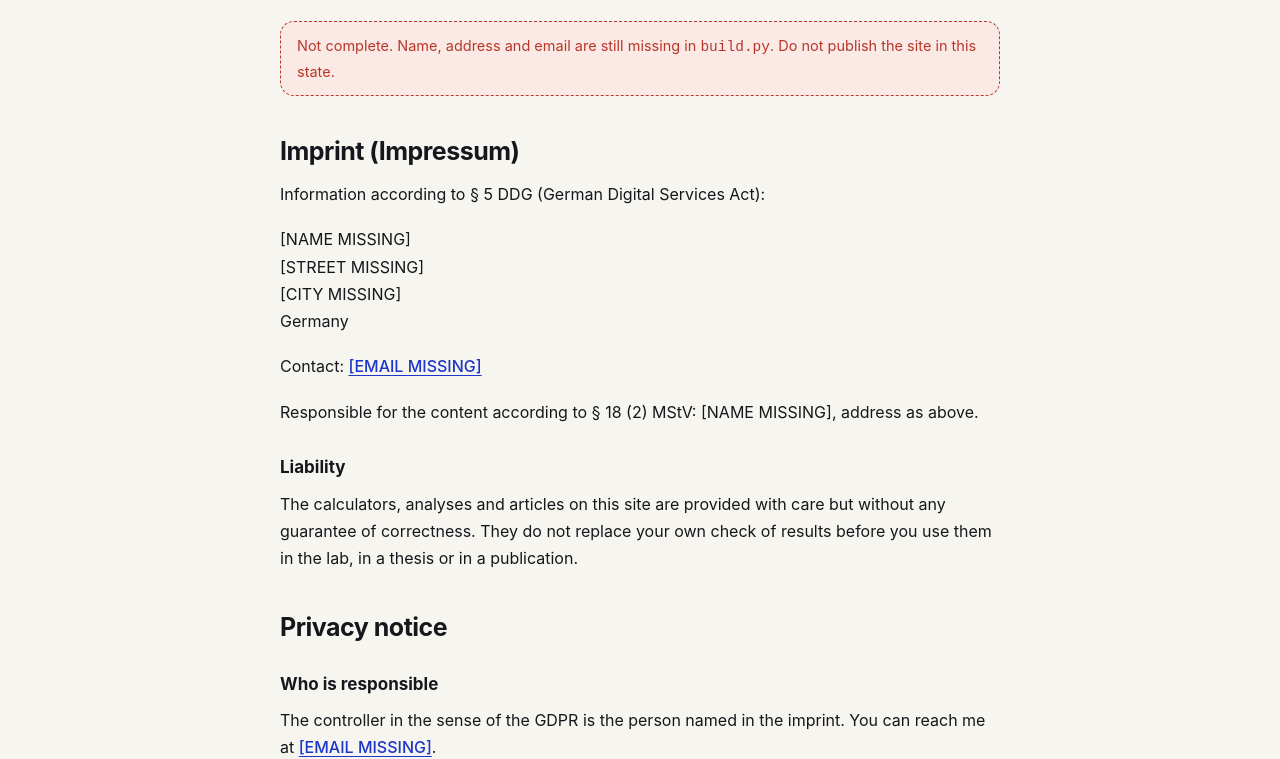
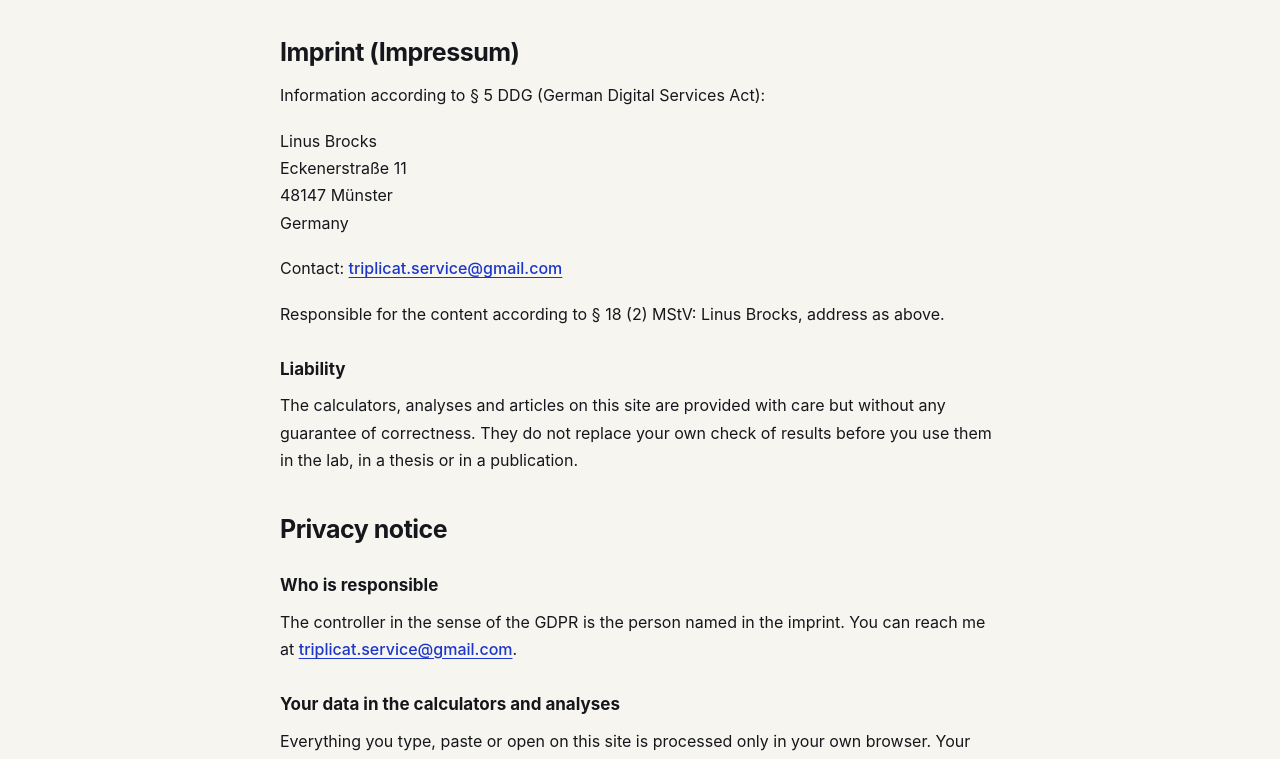
Before and after one commit to lbrocks268/triplicat, a plain HTML site: page docs/legal.html in a window 1280 px wide. Shown: the part 190-949 px from the top of the page. Drawn offline with Linux system fonts and the light colour scheme.

Commit message:
Fill in imprint details and name Gmail in the privacy notice
Name, postal address and contact email are set in LEGAL, so the build
no longer reports NOT READY TO PUBLISH and the legal page is indexed.
The contact email is a Gmail address, so the privacy notice now names
Google as the provider that receives and stores those emails.

Co-Authored-By: Claude Opus 5.5 <noreply@anthropic.com>

```diff
--- a/docs/legal.html
+++ b/docs/legal.html
@@ -5,7 +5,6 @@
 <meta name="viewport" content="width=device-width, initial-scale=1">
 <title>Imprint and privacy | Triplicat</title>
 <meta name="description" content="Imprint (Impressum) and privacy notice.">
-<meta name="robots" content="noindex">
 <meta name="theme-color" content="#f7f5ef" media="(prefers-color-scheme: light)">
 <meta name="theme-color" content="#0c0d11" media="(prefers-color-scheme: dark)">
 <link rel="canonical" href="https://triplicat.com/legal.html">
@@ -25,20 +24,20 @@
 <button class="theme" id="theme" type="button" aria-label="Switch between light and dark"><svg viewBox="0 0 24 24" fill="none" stroke="currentColor" stroke-width="2" stroke-linecap="round" aria-hidden="true"><circle cx="12" cy="12" r="8.5"/><path d="M12 3.5v17a8.5 8.5 0 0 0 0-17z" fill="currentColor"/></svg></button></nav>
 </div></header>
 <main class="wrap narrow">
-<div class="page-head"><h1>Imprint and privacy</h1></div><p class="todo" style="margin-top:24px">Not complete. Name, address and email are still missing in <code>build.py</code>. Do not publish the site in this state.</p>
+<div class="page-head"><h1>Imprint and privacy</h1></div>
 <div class="prose legal">
 <h2 id="imprint">Imprint (Impressum)</h2>
 <p>Information according to &sect; 5 DDG (German Digital Services Act):</p>
-<p>[NAME MISSING]<br>[STREET MISSING]<br>[CITY MISSING]<br>Germany</p>
-<p>Contact: <a href="mailto:[EMAIL MISSING]">[EMAIL MISSING]</a></p>
-<p>Responsible for the content according to &sect; 18 (2) MStV: [NAME MISSING], address as above.</p>
+<p>Linus Brocks<br>Eckenerstraße 11<br>48147 Münster<br>Germany</p>
+<p>Contact: <a href="mailto:triplicat.service@gmail.com">triplicat.service@gmail.com</a></p>
+<p>Responsible for the content according to &sect; 18 (2) MStV: Linus Brocks, address as above.</p>
 
 <h3>Liability</h3>
 <p>The calculators, analyses and articles on this site are provided with care but without any guarantee of correctness. They do not replace your own check of results before you use them in the lab, in a thesis or in a publication.</p>
 
 <h2 id="privacy">Privacy notice</h2>
 <h3>Who is responsible</h3>
-<p>The controller in the sense of the GDPR is the person named in the imprint. You can reach me at <a href="mailto:[EMAIL MISSING]">[EMAIL MISSING]</a>.</p>
+<p>The controller in the sense of the GDPR is the person named in the imprint. You can reach me at <a href="mailto:triplicat.service@gmail.com">triplicat.service@gmail.com</a>.</p>
 
 <h3>Your data in the calculators and analyses</h3>
 <p>Everything you type, paste or open on this site is processed only in your own browser. Your values and files are not transmitted to me or to anyone else, and they are not stored after you close the page.</p>
@@ -50,7 +49,7 @@
 <p>This site sets no cookies and uses no analytics or advertising services. If you switch between the light and dark design, that choice is saved in your browser's local storage so that it is remembered on your next visit. It is not transmitted.</p>
 
 <h3>Contact by email</h3>
-<p>If you write to me, I use your address and the content of your message only to answer you (Art. 6 (1) (f) GDPR), and delete the correspondence when it is no longer needed.</p>
+<p>If you write to me, I use your address and the content of your message only to answer you (Art. 6 (1) (f) GDPR), and delete the correspondence when it is no longer needed. Emails to this address are received and stored by Gmail, a service of Google Ireland Limited, Gordon House, Barrow Street, Dublin 4, Ireland; data may also be processed in the USA. Details are in <a href="https://policies.google.com/privacy" rel="noopener">Google's privacy policy</a>.</p>
 
 <h3>Your rights</h3>
 <p>You have the right to access, rectification, erasure, restriction of processing, data portability and objection under Art. 15 to 21 GDPR. You also have the right to lodge a complaint with a data protection supervisory authority.</p>
--- a/docs/sitemap.xml
+++ b/docs/sitemap.xml
@@ -10,4 +10,5 @@
   <url><loc>https://triplicat.com/bradford-curve-not-linear.html</loc></url>
   <url><loc>https://triplicat.com/thermal-shift-tm.html</loc></url>
   <url><loc>https://triplicat.com/articles.html</loc></url>
+  <url><loc>https://triplicat.com/legal.html</loc></url>
 </urlset>
```
Also changed, not shown: 1 other file.
